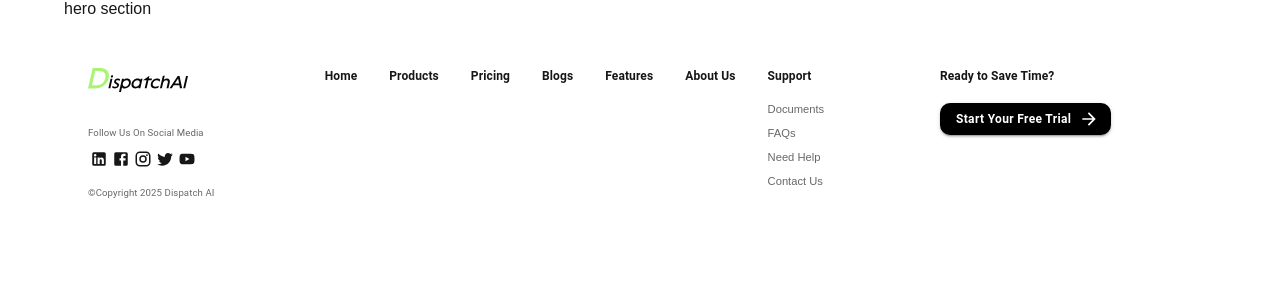
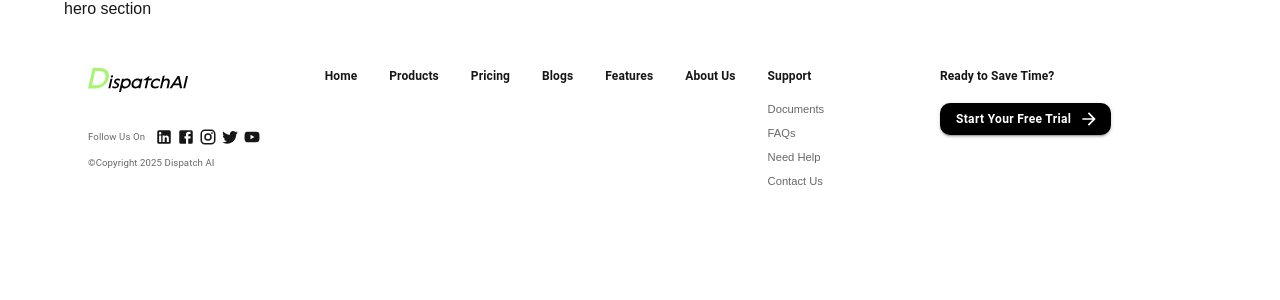
Before and after one commit to Dispatch-AI-com/frontend, a Next.js app: page / in a window 1280 px wide. Shown: the top 300 px of the page. Built offline with nearby package versions, Linux system fonts and the light colour scheme.

Commit message:
Adjsuted social media icons

```diff
--- a/src/components/features/landing/Footer.tsx
+++ b/src/components/features/landing/Footer.tsx
@@ -24,12 +24,11 @@ export default function Footer() {
                   priority
                 />
             </Box>
-            <Box sx={{ mb: 1 }}>
-              <Typography variant="body2" color="text.secondary" sx={{ fontSize: '0.6rem' }}>
-                Follow Us On Social Media
+            <Box sx={{ mb: 1, display: 'flex', alignItems: 'center' }}>
+              <Typography variant="body2" color="text.secondary" sx={{ fontSize: '0.6rem', mr: 1 }}>
+                Follow Us On
               </Typography>
-            </Box>
-            <Stack direction="row" spacing={0} sx={{ mb: 2 }}>
+              <Stack direction="row" spacing={0}>
                 <IconButton href="#" color="inherit" sx={{
                   padding: '2px',
                   '& svg': {
@@ -76,10 +75,11 @@ export default function Footer() {
                   <YouTubeIcon />
                 </IconButton>
               </Stack>
+            </Box>
             <Typography
               variant="body2"
               color="text.secondary"
-              sx={{ fontSize: '0.6rem' }}
+              sx={{ fontSize: '0.6rem', mt: 1 }}
             >
               ©Copyright 2025 Dispatch AI
             </Typography>
```
Lines whose indentation alone changed are shown as unchanged.
